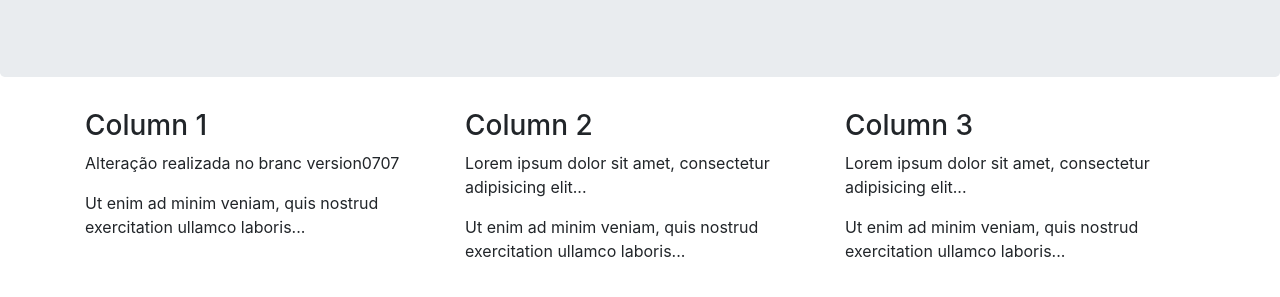
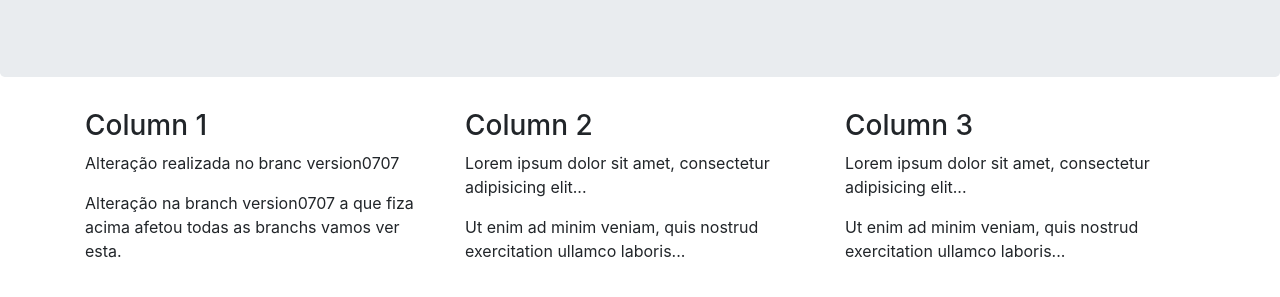
Before and after one commit to eugeniojhe/projectgit, a plain HTML site: page index.html in a window 1280 px wide. Shown: the part 147-444 px from the top of the page. Drawn offline with nearby package versions, Linux system fonts and the light colour scheme.

Commit message:
Commit in version0707

```diff
--- a/index.html
+++ b/index.html
@@ -21,7 +21,7 @@
     <div class="col-sm-4">
       <h3>Column 1</h3>
       <p>Alteração realizada no branc version0707</p>
-      <p>Ut enim ad minim veniam, quis nostrud exercitation ullamco laboris...</p>
+      <p>Alteração na branch version0707 a que fiza acima afetou todas as branchs vamos ver esta.</p>
     </div>
     <div class="col-sm-4">
       <h3>Column 2</h3>
```
